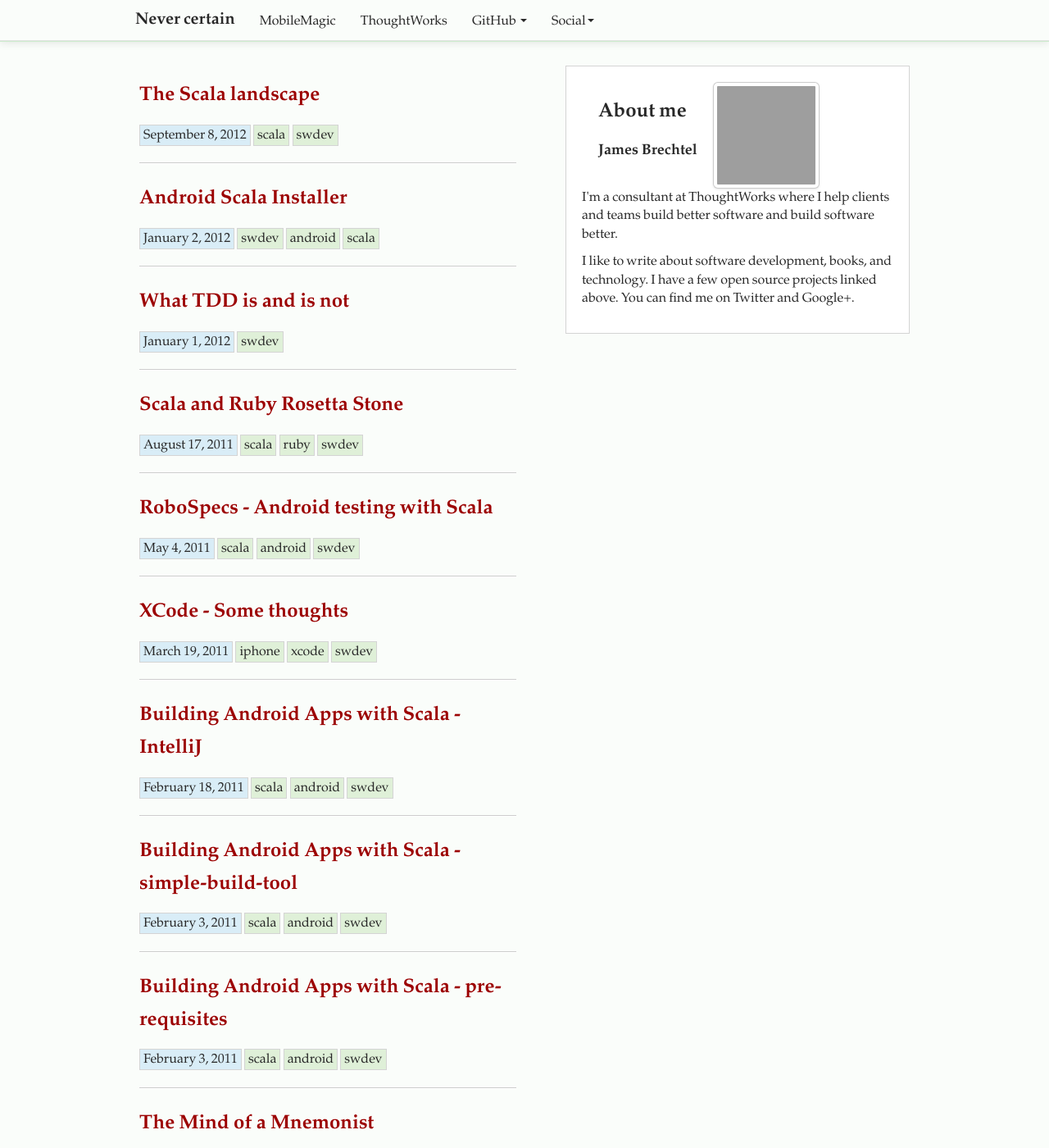
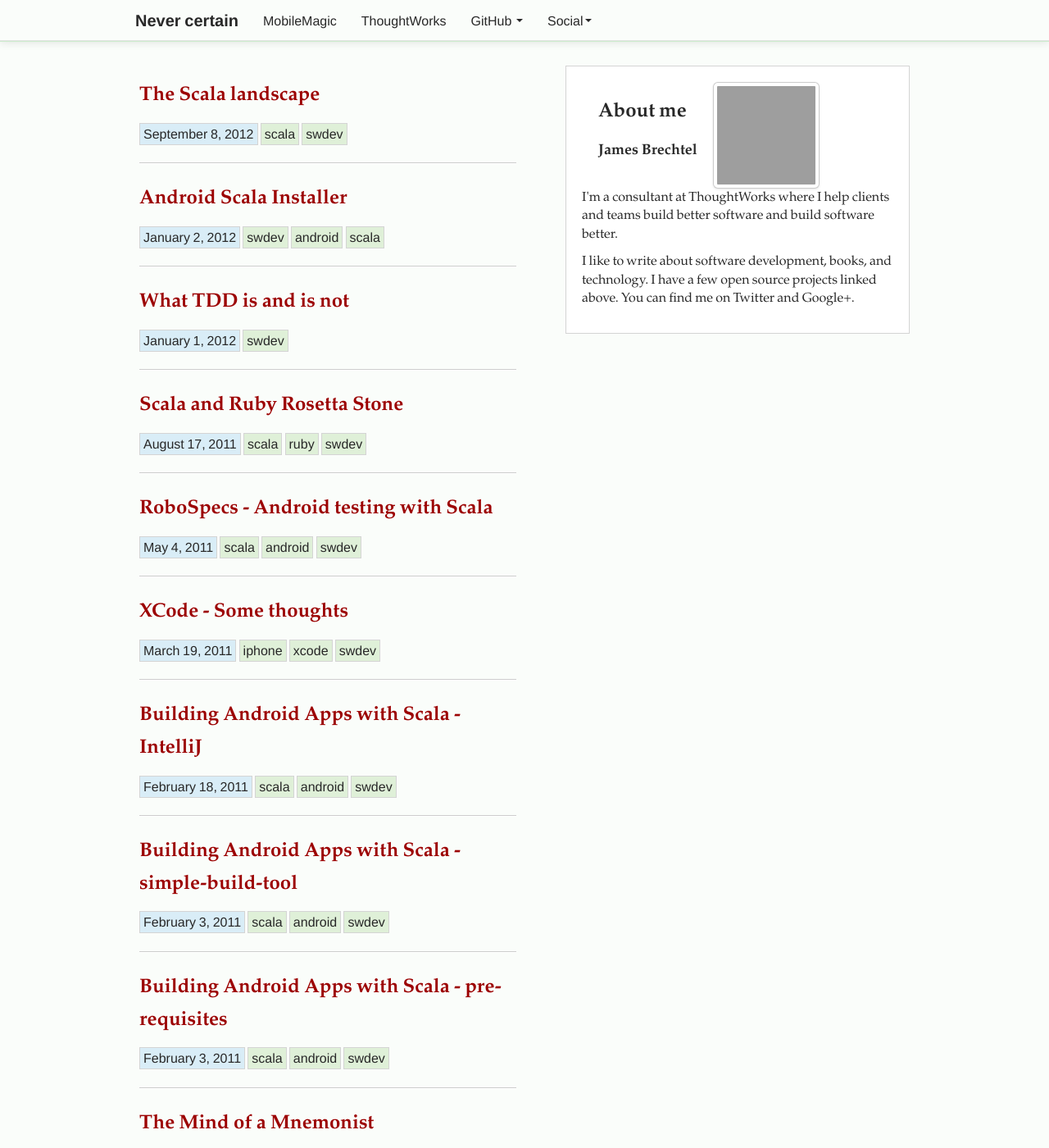
Before and after one commit to jbrechtel/blog, a Jekyll site: the page built from index.html, in a window 1280 px wide and 1400 px high. Shown: the whole window at 82% size. Built offline with Jekyll 4.4.1, drawn with Linux system fonts in a browser that asks for light colours; Markdown is read by kramdown in place of the engine named in the settings; grey boxes are pictures that could not be loaded.

Commit message:
fancy fonts...but 500kb first page load to download them :/

```diff
--- a/_layouts/layout.html
+++ b/_layouts/layout.html
@@ -23,6 +23,9 @@
     <script type="text/javascript" src="/javascript/bootstrap.min.js"></script>
     <script type="text/javascript" src="/javascript/jquery-cookie.js"></script>
     <script type="text/javascript" src="/javascript/chat.js"></script>
+    <script type="text/javascript" src="http://use.edgefonts.net/syncopate.js"></script>
+    <script type="text/javascript" src="http://use.edgefonts.net/lekton.js"></script>
+    <script type="text/javascript" src="http://use.edgefonts.net/m-1c.js"></script>
 
 		<script type="text/javascript">
 
@@ -76,7 +79,6 @@
 
     {% include chat.html %}
 
-
     <section id="content" class="container">
     {{ content }}
     </section>
--- a/stylesheets/styles.css
+++ b/stylesheets/styles.css
@@ -14,3 +14,11 @@
   overflow:auto;
   height:150px;
 }
+
+.navbar {
+  font-family: Syncopate, "Helvetica Neue", Helvetica, Arial, sans-serif;
+}
+
+.label {
+  font-family: Lekton, "Helvetica Neue", Helvetica, Arial, sans-serif;
+}
--- a/stylesheets/variables.less
+++ b/stylesheets/variables.less
@@ -46,7 +46,7 @@
 
 // Typography
 // -------------------------
-@sansFontFamily:        "Helvetica Neue", Helvetica, Arial, sans-serif;
+@sansFontFamily:        "m-1c", "Helvetica Neue", Helvetica, Arial, sans-serif;
 @serifFontFamily:       Palatino, Georgia, "Times New Roman", Times, serif;
 @monoFontFamily:        Menlo, Monaco, Consolas, "Courier New", monospace;
 
```
Also changed, not shown: stylesheets/bootstrap.min.css.
